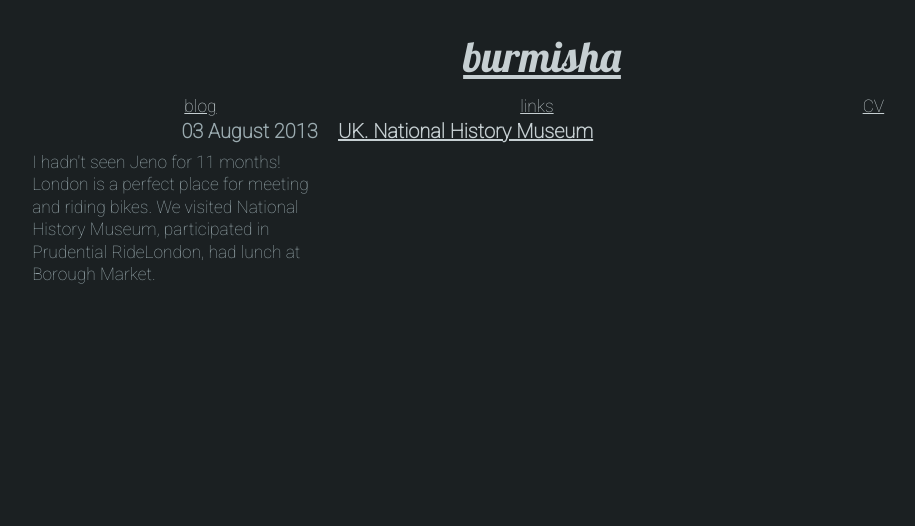
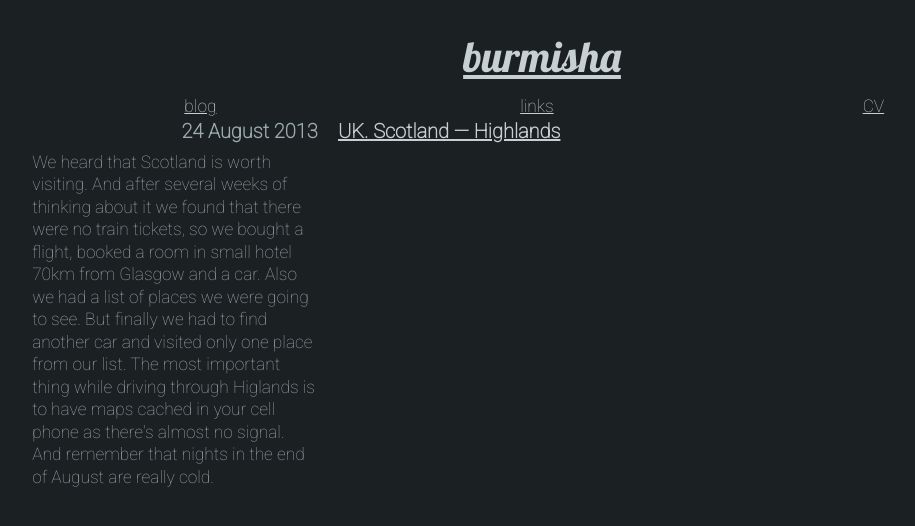
Before and after one commit to burmisha/burmisha.github.io, a Jekyll site: the page built from blog/index.html, in a window 1280 px wide and 900 px high. Shown: the top 526 px of the window, without its empty margins (98-1013 px from the left). Built offline with Jekyll 4.4.1, drawn with Linux system fonts in a browser that asks for light colours; some web fonts are replaced; Markdown is read by kramdown in place of the engine named in the settings; part of the change alters nothing that is shown.

Commit message:
add post from Scotland

```diff
--- a/_layouts/default.html
+++ b/_layouts/default.html
@@ -48,6 +48,7 @@
 					{% if photo.caption %}
 					{{photo.caption}}
 					{% endif %}
+					<!-- {{photo.url}} -->
 				</p>
 				<div class="bigphoto">
 				<a style="display:block" name="{{ photo.url | remove: '/' | remove: '.' | remove: '_' }}">
--- /dev/null
+++ b/_posts/2013-08-24-scotland.html
@@ -0,0 +1,167 @@
+---
+layout: default
+title: UK. Scotland — Highlands
+photos :
+- url: 9323/82500796.14/0_cb720_563235bc
+  caption: We were very surpized with Luton Airport. It's located between mountains!
+- url: 4912/82500796.14/0_cb721_a7cd3238
+  caption: Ilya
+- url: 9513/82500796.14/0_cb722_29f796a9
+  caption: Rainy morning disappoined me with wet windows
+- url: 5000/82500796.14/0_cb723_b1f20172
+  caption: Jet engines helped :-)
+#
+- url: 6719/82500796.14/0_cb724_b7c6a4e6
+  caption: It was the first flight where I could easily take photos
+- url: 9305/82500796.14/0_cb725_560ce953
+  caption: You'll love Glasgow even before landing
+- url: 9320/82500796.14/0_cb726_542b06c
+- url: 4910/82500796.14/0_cb727_3ed7134f
+  caption: And after landing you'll see these nice airplanes
+#
+- url: 9260/82500796.14/0_cb728_5be6654b
+  caption: We were looking for a car rent so we had to go to Glasgow from the airport
+- url: 4910/82500796.14/0_cb729_bfc95514
+- url: 9090/82500796.14/0_cb72a_682c4248
+- url: 9103/82500796.14/0_cb72b_608d7714
+#
+- url: 9150/82500796.14/0_cb72c_12e4b17a
+  caption: We saw a lot of sport-related things
+- url: 9258/82500796.14/0_cb72d_1475c7f3
+  caption: For example...
+- url: 9584/82500796.14/0_cb72e_7b95bf85
+- url: 9329/82500796.14/0_cb72f_6e28838a
+  caption: Our car
+#
+- url: 4906/82500796.14/0_cb730_193c99aa
+  caption: After taking this photo I hadn't been shooting for half an hour as we were trying to get used to local traffic with inversed directions
+- url: 9514/82500796.14/0_cb731_b37c4527
+- url: 4904/82500796.14/0_cb732_bd81980f
+- url: 4906/82500796.14/0_cb733_fb85f07b
+  caption: Hotel parking
+# page 2
+- url: 6713/82500796.14/0_cb734_432cebaa
+  caption: Our room
+- url: 9109/82500796.14/0_cb735_d1ee37f2
+  caption: Our hotel
+- url: 9250/82500796.14/0_cb737_5b0ac8ad
+  caption: Having a lunch before going to highlands
+- url: 9312/82500796.14/0_cb738_e95ace4e
+#
+- url: 9250/82500796.14/0_cb739_48f94e73
+- url: 5011/82500796.14/0_cb73a_b17881f2
+  caption: Haggis
+- url: 9557/82500796.14/0_cb73b_d4a4a586
+- url: 9115/82500796.14/0_cb73c_9409c5c5
+  caption: During the whole day we stopped every 15-30 minutes to take photos
+#
+- url: 9498/82500796.14/0_cb73d_e51d9d85
+- url: 9152/82500796.14/0_cb73e_6a51b023
+- url: 9115/82500796.14/0_cb73f_a96d5769
+  caption: The roads are meandering
+- url: 9064/82500796.14/0_cb740_57210f3c
+  caption: And pictorial
+#
+- url: 9301/82500796.14/0_cb741_6927e717
+- url: 9298/82500796.14/0_cb742_46c0faa1
+  caption: And dangerous
+- url: 9091/82500796.14/0_cb743_cfea17d2
+  caption: And nice :-)
+- url: 9161/82500796.14/0_cb744_dd630a2b
+#
+- url: 9514/82500796.14/0_cb745_5c7c3f0b
+- url: 6711/82500796.14/0_cb746_1c70776d
+- url: 9265/82500796.14/0_cb747_64ec0b6a
+- url: 9092/82500796.14/0_cb748_1131ff50
+# page 3
+- url: 9319/82500796.14/0_cb749_3a7ed107
+- url: 4911/82500796.14/0_cb74a_17547204
+- url: 9480/82500796.14/0_cb74b_1441e8c5
+- url: 5008/82500796.14/0_cb74c_c5cb98eb
+#
+- url: 9103/82500796.15/0_cb74d_9c0b162e
+- url: 9261/82500796.15/0_cb74e_526cdaf6
+- url: 9318/82500796.15/0_cb74f_269af011
+- url: 6710/82500796.15/0_cb750_aff1fd8f
+#
+- url: 9090/82500796.15/0_cb751_b1b565e6
+- url: 5004/82500796.15/0_cb752_501babd9
+- url: 9150/82500796.15/0_cb753_a98f3d7b
+- url: 9152/82500796.15/0_cb754_5b278380
+#
+- url: 9327/82500796.15/0_cb755_4df47e38
+- url: 4908/82500796.15/0_cb756_f363ce54
+- url: 9172/82500796.15/0_cb757_7a001c95
+- url: 9066/82500796.15/0_cb758_8c118023
+#
+- url: 9152/82500796.15/0_cb759_2a3574fb
+- url: 4901/82500796.15/0_cb75a_6220463e
+- url: 9499/82500796.15/0_cb75b_28155e03
+- url: 6706/82500796.15/0_cb75c_a33d60c0
+# page 4
+- url: 6705/82500796.15/0_cb75d_7a9ea859
+  caption: These roads were built between rocks
+- url: 9258/82500796.15/0_cb75e_98ea1193
+- url: 9504/82500796.15/0_cb75f_a6fe8741
+- url: 9507/82500796.15/0_cb760_ac123f
+  caption: Somebody is living there and has his own private waterfall
+#
+- url: 9542/82500796.15/0_cb761_e3e329e7
+- url: 5000/82500796.15/0_cb762_175412ff
+- url: 9172/82500796.15/0_cb763_d9509663
+- url: 6720/82500796.15/0_cb764_2dcb910e
+#
+- url: 9320/82500796.15/0_cb765_816d5d4
+- url: 6703/82500796.15/0_cb766_6dc6235d
+- url: 9329/82500796.15/0_cb767_b3a7f991
+- url: 9480/82500796.15/0_cb768_bed568eb
+#
+- url: 9155/82500796.15/0_cb769_6dc982d8
+- url: 4900/82500796.15/0_cb76a_daa8f106
+- url: 9310/82500796.15/0_cb76b_3eda4067
+- url: 9103/82500796.15/0_cb76c_190f28af
+#
+- url: 9152/82500796.15/0_cb76d_4a428825
+  caption: Glenfinnan Viaduct (from Harry Potter films)
+- url: 9326/82500796.15/0_cb76e_4039dd3e
+- url: 9250/82500796.15/0_cb76f_9f2f19ec
+- url: 9263/82500796.15/0_cb770_4c66a636
+# page 5
+- url: 9060/82500796.15/0_cb771_5b7653c
+- url: 9500/82500796.15/0_cb772_d6596cba
+- url: 9506/82500796.15/0_cb773_158cfd6
+- url: 9555/82500796.15/0_cb774_6bb0ddbd
+  caption: It's time to go back to the hotel
+#
+- url: 6706/82500796.15/0_cb775_ca90f11e
+- url: 4909/82500796.15/0_cb776_582f3667
+- url: 6708/82500796.15/0_cb777_e39280fc
+- url: 9256/82500796.15/0_cb778_49db7851
+#
+- url: 4906/82500796.15/0_cb779_3aa9de2c
+- url: 9505/82500796.15/0_cb77a_a68c57be
+- url: 9502/82500796.15/0_cb77b_7c4ffe5f
+- url: 4904/82500796.15/0_cb77c_48f9bc3a
+#
+- url: 4910/82500796.15/0_cb77d_6584de5a
+  caption: Castle on an island
+- url: 9554/82500796.15/0_cb77e_2becc292
+- url: 4901/82500796.16/0_cb77f_c5abc921
+- url: 9301/82500796.16/0_cb780_948703c4
+#
+- url: 9319/82500796.16/0_cb781_96a5d2e8
+- url: 6703/82500796.16/0_cb782_54f20969
+- url: 4912/82500796.16/0_cb783_537c5810
+- url: 9314/82500796.16/0_cb784_fa2e43b8
+  caption: The Milky Way
+
+twitter:
+  photo: 9155/82500796.15/0_cb769_6dc982d8
+  text: The first day in Scotland. Nature and landscapes.
+---
+<p>
+We heard that Scotland is worth visiting. And after several weeks of thinking about it we found that there were no train tickets,
+so we bought a flight, booked a room in small hotel 70km from Glasgow and a car. Also we had a list of places we were going to see.
+But finally we had to find another car and visited only one place from our list.
+The most important thing while driving through Higlands is to have maps cached in your cell phone as there's almost no signal. And remember that nights in the end of August are really cold.
+</p>
```
